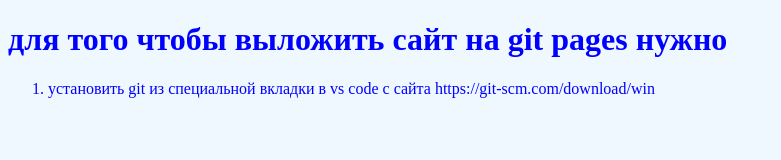
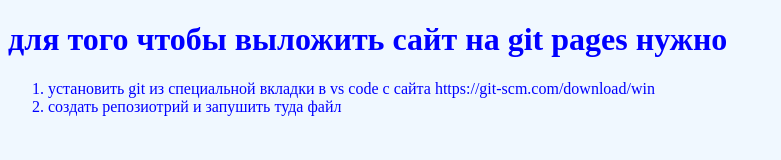
Before and after one commit to skyline90/testing, a plain HTML site: page index.html in a window 1280 px wide. Shown: the whole page, without its empty margins (0-781 px from the left). Drawn offline with Linux system fonts and the light colour scheme.

Commit message:
my second commit

```diff
--- a/index.html
+++ b/index.html
@@ -11,6 +11,7 @@
     <h1>для того чтобы выложить сайт на git pages  нужно</h1>
     <ol>
         <li>установить git из специальной вкладки в vs code с сайта https://git-scm.com/download/win</li>
+        <li>создать репозиотрий и запушить туда файл</li>
     </ol>
 </body>
 </html>
```
